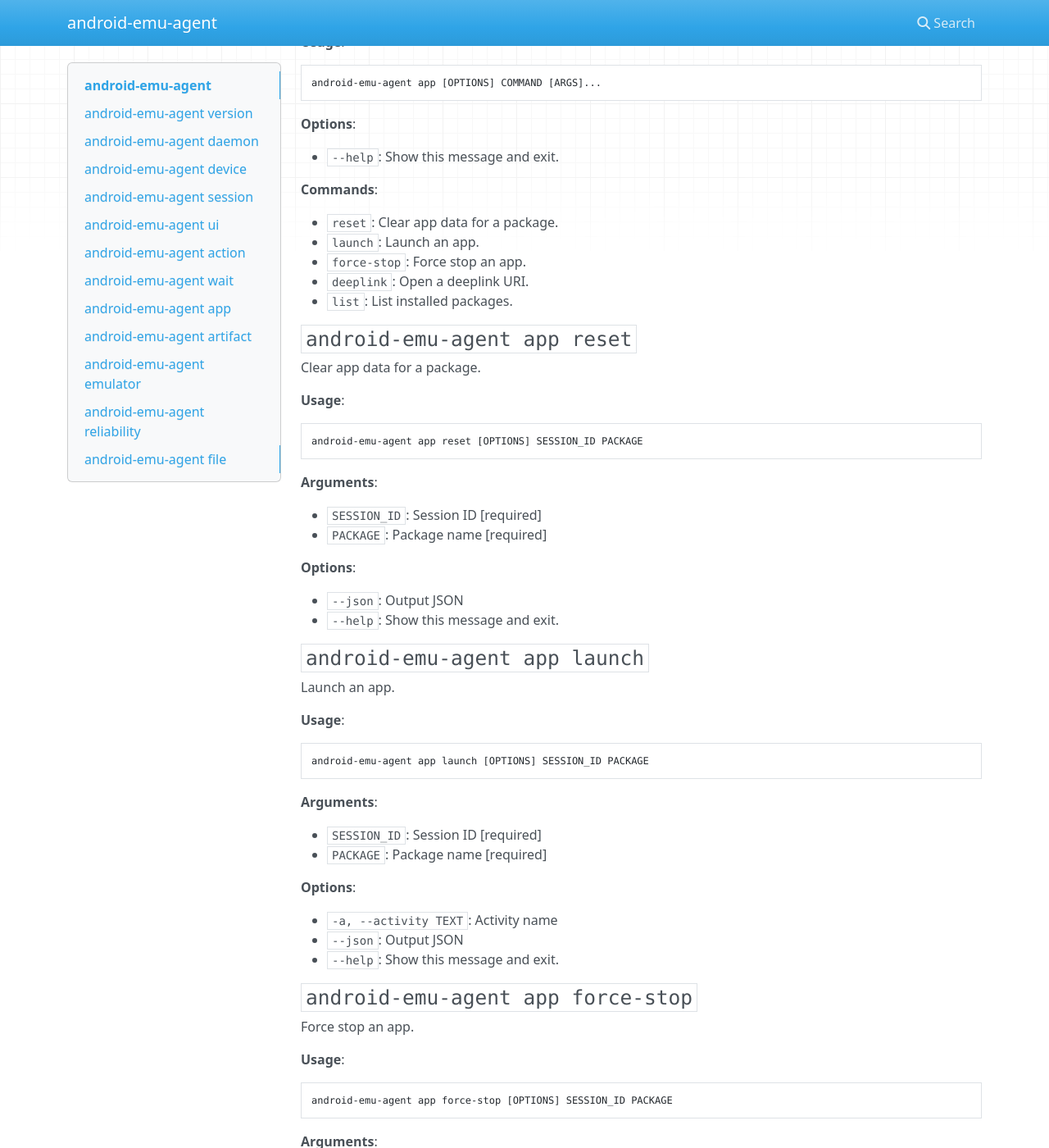
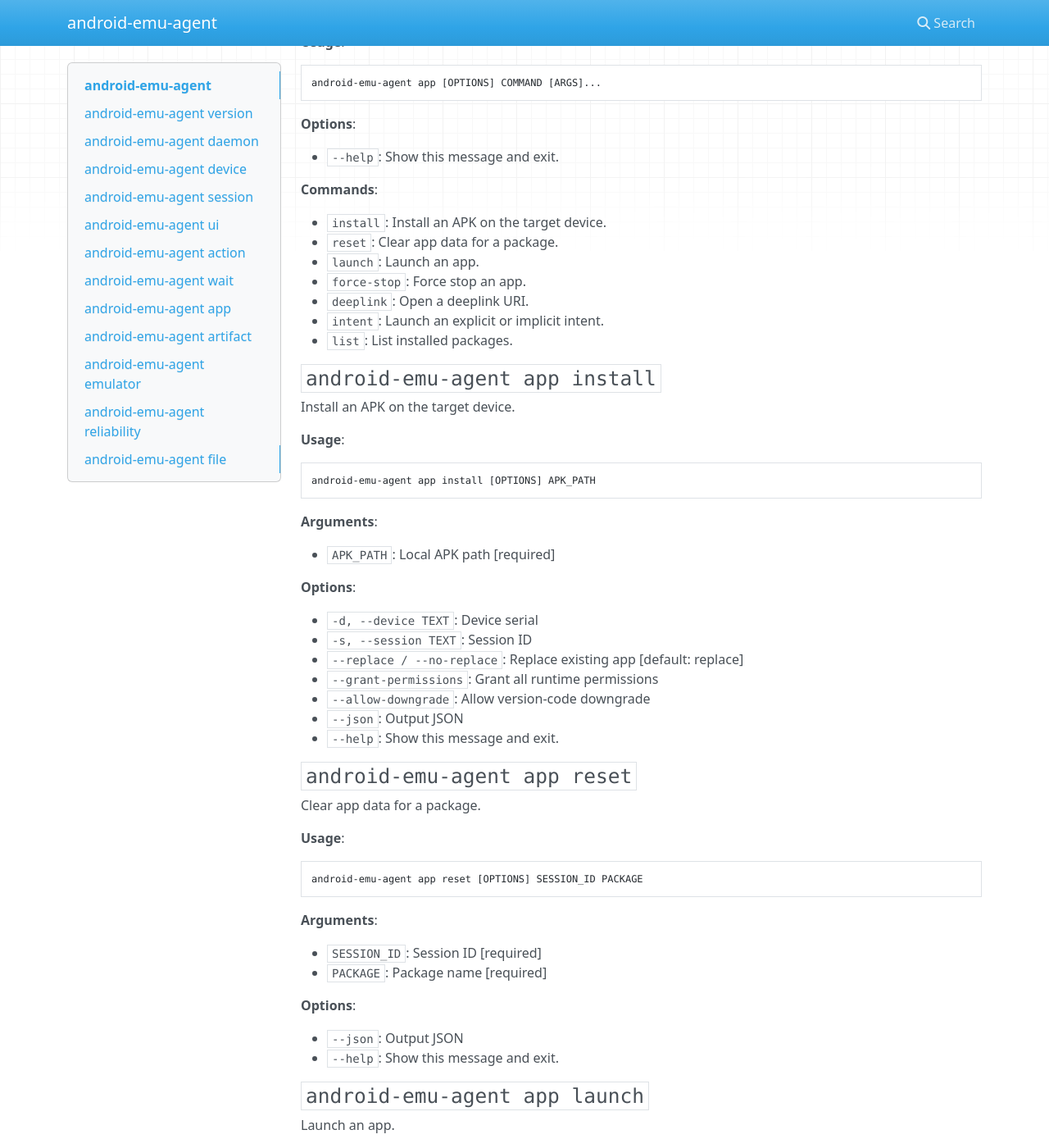
Before and after one commit to alehkot/android-emu-agent, an MkDocs documentation site: the page built from docs/reference.md, in a window 1280 px wide and 1400 px high, scrolled down 15560 px. Shown: the whole window at 82% size. Built offline with MkDocs 1.6.1, drawn with Linux system fonts in a browser that asks for light colours; nearby versions of some CDN libraries; some of the changed text lies outside the part shown.

Commit message:
Update docs and agent playbook

````diff
--- a/docs/reference.md
+++ b/docs/reference.md
@@ -800,12 +800,38 @@ android-emu-agent app [OPTIONS] COMMAND [ARGS]...
 
 **Commands**:
 
+- `install`: Install an APK on the target device.
 - `reset`: Clear app data for a package.
 - `launch`: Launch an app.
 - `force-stop`: Force stop an app.
 - `deeplink`: Open a deeplink URI.
+- `intent`: Launch an explicit or implicit intent.
 - `list`: List installed packages.
 
+### `android-emu-agent app install`
+
+Install an APK on the target device.
+
+**Usage**:
+
+```console
+android-emu-agent app install [OPTIONS] APK_PATH
+```
+
+**Arguments**:
+
+- `APK_PATH`: Local APK path [required]
+
+**Options**:
+
+- `-d, --device TEXT`: Device serial
+- `-s, --session TEXT`: Session ID
+- `--replace / --no-replace`: Replace existing app [default: replace]
+- `--grant-permissions`: Grant all runtime permissions
+- `--allow-downgrade`: Allow version-code downgrade
+- `--json`: Output JSON
+- `--help`: Show this message and exit.
+
 ### `android-emu-agent app reset`
 
 Clear app data for a package.
@@ -844,6 +870,7 @@ android-emu-agent app launch [OPTIONS] SESSION_ID PACKAGE
 **Options**:
 
 - `-a, --activity TEXT`: Activity name
+- `--wait-debugger`: Start with -D and wait for debugger
 - `--json`: Output JSON
 - `--help`: Show this message and exit.
 
@@ -884,6 +911,31 @@ android-emu-agent app deeplink [OPTIONS] SESSION_ID URI
 
 **Options**:
 
+- `--wait-debugger`: Start with -D and wait for debugger
+- `--json`: Output JSON
+- `--help`: Show this message and exit.
+
+### `android-emu-agent app intent`
+
+Launch an explicit or implicit intent.
+
+**Usage**:
+
+```console
+android-emu-agent app intent [OPTIONS] SESSION_ID
+```
+
+**Arguments**:
+
+- `SESSION_ID`: Session ID [required]
+
+**Options**:
+
+- `-a, --action TEXT`: Intent action
+- `--data TEXT`: Intent data URI
+- `-n, --component TEXT`: Explicit component (package/.Activity)
+- `-p, --package TEXT`: Target package
+- `--wait-debugger`: Start with -D and wait for debugger
 - `--json`: Output JSON
 - `--help`: Show this message and exit.
 
````
Also changed, not shown: AGENTS.md (+105 -58 lines).
